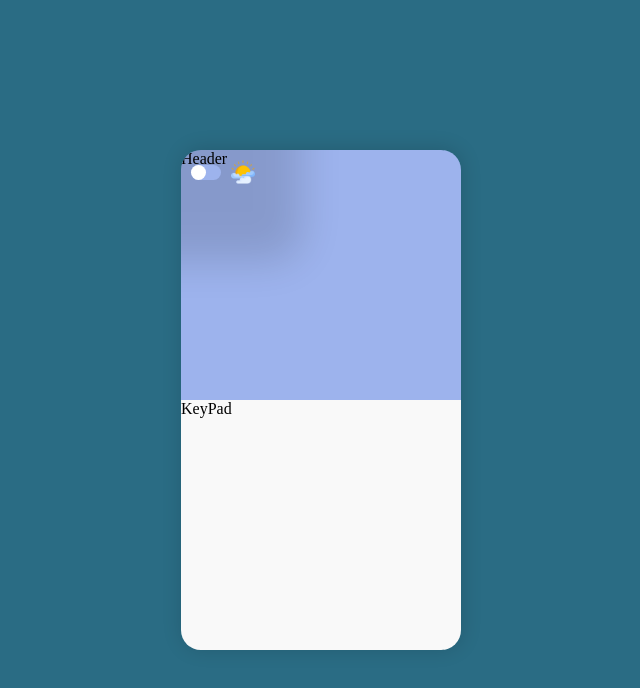
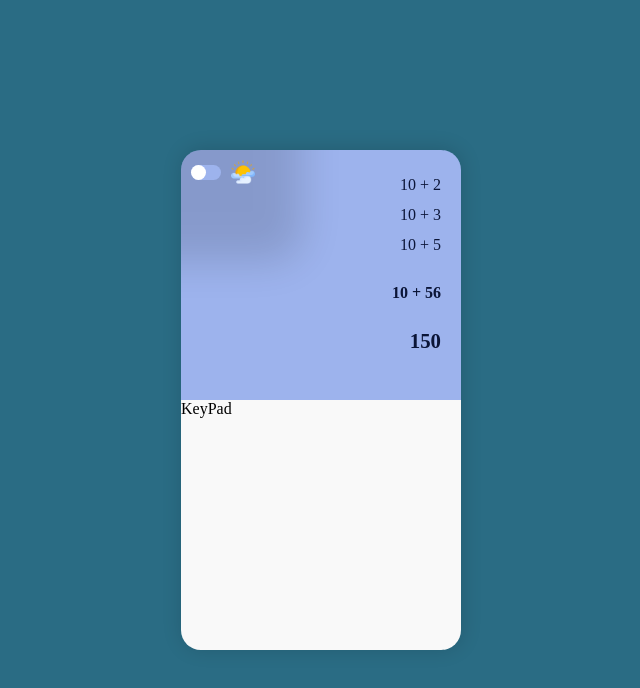
Before and after one commit to arkalal/ReactJS-Calculator-Project, a React (Create React App) app: page / in a window 1280 px wide. Shown: the top 688 px of the page, without its empty margins (319-959 px from the left). Built offline with nearby package versions, Linux system fonts and the light colour scheme.

Commit message:
header styled

```diff
--- a/src/App.css
+++ b/src/App.css
@@ -16,6 +16,23 @@
   --bg-color-2: #050c26;
   --text-color-1: #fbfcfc;
   --text-color-2: #bbbcbc;
+}
+
+.customScroll::-webkit-scrollbar{
+    height: 5px;
+    width: 5px;
+}
+
+.customScroll::-webkit-scrollbar-track{
+    background-color: transparent;
+}
+
+.customScroll::-webkit-scrollbar-thumb{
+    background-color: rgba(0, 0, 0, 0.14);
+}
+
+.customScroll::-webkit-scrollbar-thumb:hover{
+    background-color: gray;
 }
 
 .appCalculator{
--- a/src/components/header/Header.css
+++ b/src/components/header/Header.css
@@ -1,4 +1,31 @@
 .header{
     flex: 50%;
     background-color: var(--bg-color-1);
+    padding: 20px;
+    overflow-y: scroll;
 }
+
+.header p{
+    font-size: 1rem;
+    line-height: 1.875rem;
+    color: var(--text-color-1);
+    display: flex;
+    justify-content: flex-end;
+}
+
+.headerExpression{
+    overflow-x: scroll;
+    width: 100%;
+}
+
+.headerExpression p{
+    white-space: nowrap;
+    width: fit-content;
+    min-width: 100%;
+    font-weight: bold;
+}
+
+.headerResult{
+    font-weight: bold;
+    font-size: 1.3rem !important;
+}
--- a/src/components/header/Header.js
+++ b/src/components/header/Header.js
@@ -3,7 +3,23 @@ import './Header.css'
 
 const Header = () => {
     return (
-        <div className='header'>Header</div>
+        <div className='header customScroll'>
+            <div className="headerHistory">
+                <p>10 + 2</p>
+                <p>10 + 3</p>
+                <p>10 + 5</p>
+            </div>
+
+            <br />
+
+            <div className="headerExpression customScroll">
+                <p>10 + 56</p>
+            </div>
+
+            <br />
+
+            <p className="headerResult">150</p>
+        </div>
     )
 }
 
```
